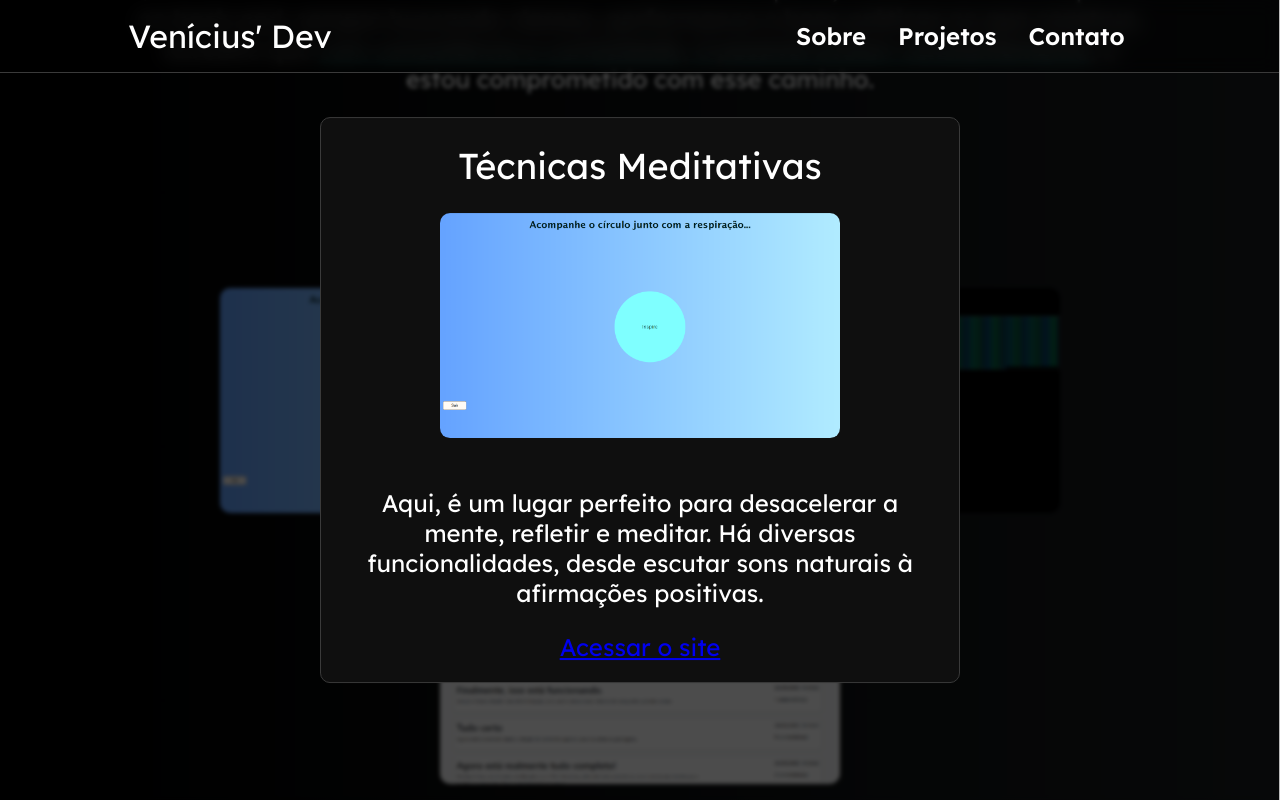
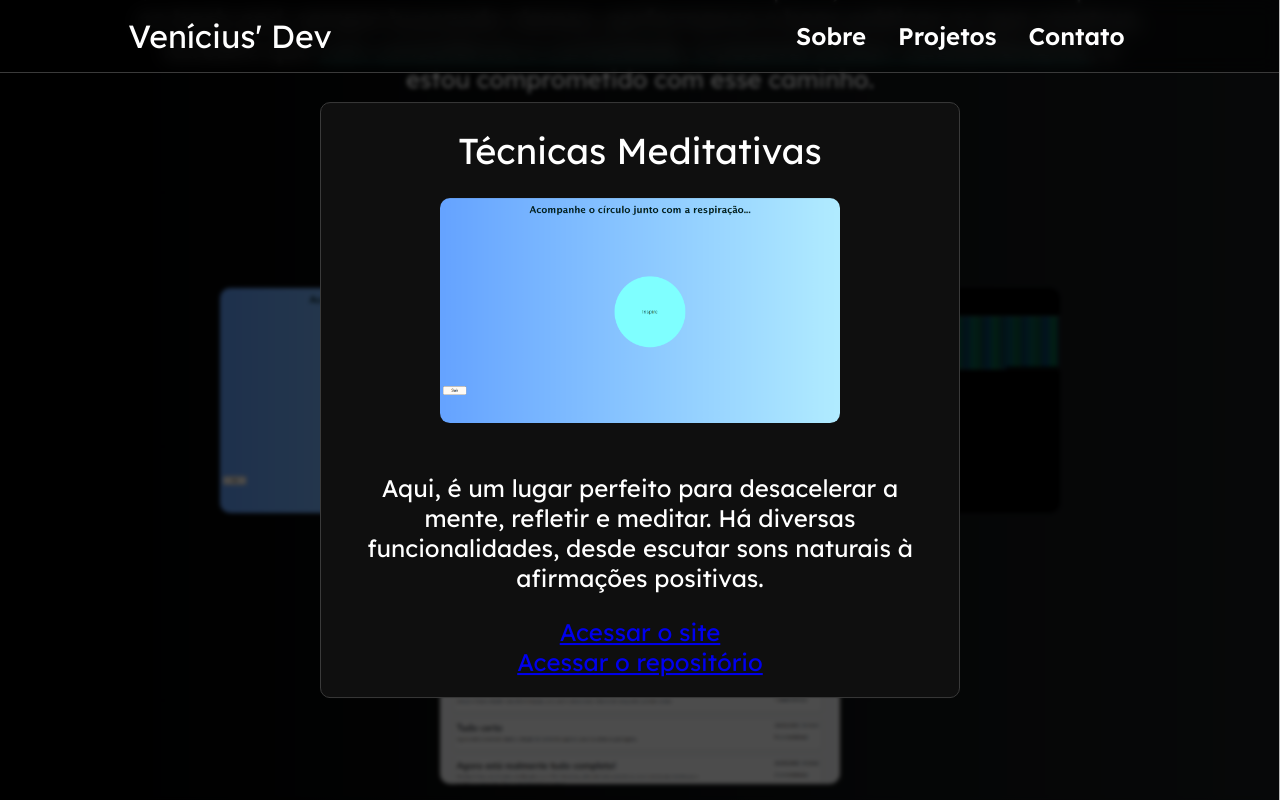
Before and after one commit to venicius8/portfolio, a React (Vite) app: page / in a window 1280 px wide. Both pictures are taken after a click on the picture 420 px from the left and 1733 px from the top of the page. Shown: the part 1333-2133 px from the top of the page. Built offline with nearby package versions, Linux system fonts and the light colour scheme.

Commit message:
feat: adicionar mais links aos projetos

```diff
--- a/src/components/Project.jsx
+++ b/src/components/Project.jsx
@@ -24,7 +24,8 @@ function Project({ project }) {
             title={project.title}
             img={project.img}
             text={project.text}
-            link={project.link}
+            siteLink={project.siteLink}
+            repoLink={project.repoLink}
           />
         </>
       )}
--- a/src/components/ProjectInfo.jsx
+++ b/src/components/ProjectInfo.jsx
@@ -1,13 +1,17 @@
 import Styles from "../App.module.css";
 
-function ProjectInfo({ title, img, text, link }) {
+function ProjectInfo({ title, img, text, siteLink, repoLink }) {
   return (
     <div className={Styles.projectInfo}>
       <h1>{title}</h1>
       <img src={img} alt={`Imagem do projeto ${title}`} />
       <p>{text}</p>
-      <a href={link} target="_blank" rel="noopener noreferrer">
+      <a href={siteLink} target="_blank" rel="noopener noreferrer">
         Acessar o site
+      </a>
+      <br />
+      <a href={repoLink} target="_blank" rel="noopener noreferrer">
+        Acessar o repositório
       </a>
     </div>
   );
--- a/src/projects/project01.jsx
+++ b/src/projects/project01.jsx
@@ -4,7 +4,8 @@ const project01 = {
   title: "Técnicas Meditativas",
   img: projectImg,
   text: "Aqui, é um lugar perfeito para desacelerar a mente, refletir e meditar. Há diversas funcionalidades, desde escutar sons naturais à afirmações positivas.",
-  link: "https://tecnicasmeditativas.netlify.app",
+  siteLink: "https://tecnicasmeditativas.netlify.app",
+  repoLink: "https://github.com/venicius8/tecnicas-meditativas/",
 };
 
 export default project01;
--- a/src/projects/project02.jsx
+++ b/src/projects/project02.jsx
@@ -4,7 +4,8 @@ const project02 = {
   title: "Manipulador RGB",
   img: projectImg,
   text: "Este é o aplicativo que simula os pixels, onde o usuário manipula as três cores e sua intencidade para obter qualquer cor, assim como nos sistemas RGBs.",
-  link: "https://manipuladorrgb.netlify.app",
+  siteLink: "https://manipuladorrgb.netlify.app",
+  repoLink: "https://github.com/venicius8/manipulador-rgb",
 };
 
 export default project02;
--- a/src/projects/project03.jsx
+++ b/src/projects/project03.jsx
@@ -3,8 +3,8 @@ import projectImg from "../assets/project03.png";
 const project03 = {
   title: "Veni's Fórum",
   img: projectImg,
-  text: "Como o projeto não está no deploy, o link leva ao reposítorio onde ele está. Mas resumidamente, ele uma ótima estrutura para construir um fórum, devido a sua facilidade de publicar posts, responder, ler, etc..",
-  link: "https://github.com/venicius8/venis-forum",
+  text: "Como o projeto não está no deploy. Mas resumidamente, ele uma ótima estrutura para construir um fórum, devido a sua facilidade de publicar posts, responder, ler, etc..",
+  repoLink: "https://github.com/venicius8/venis-forum",
 };
 
 export default project03;
```
